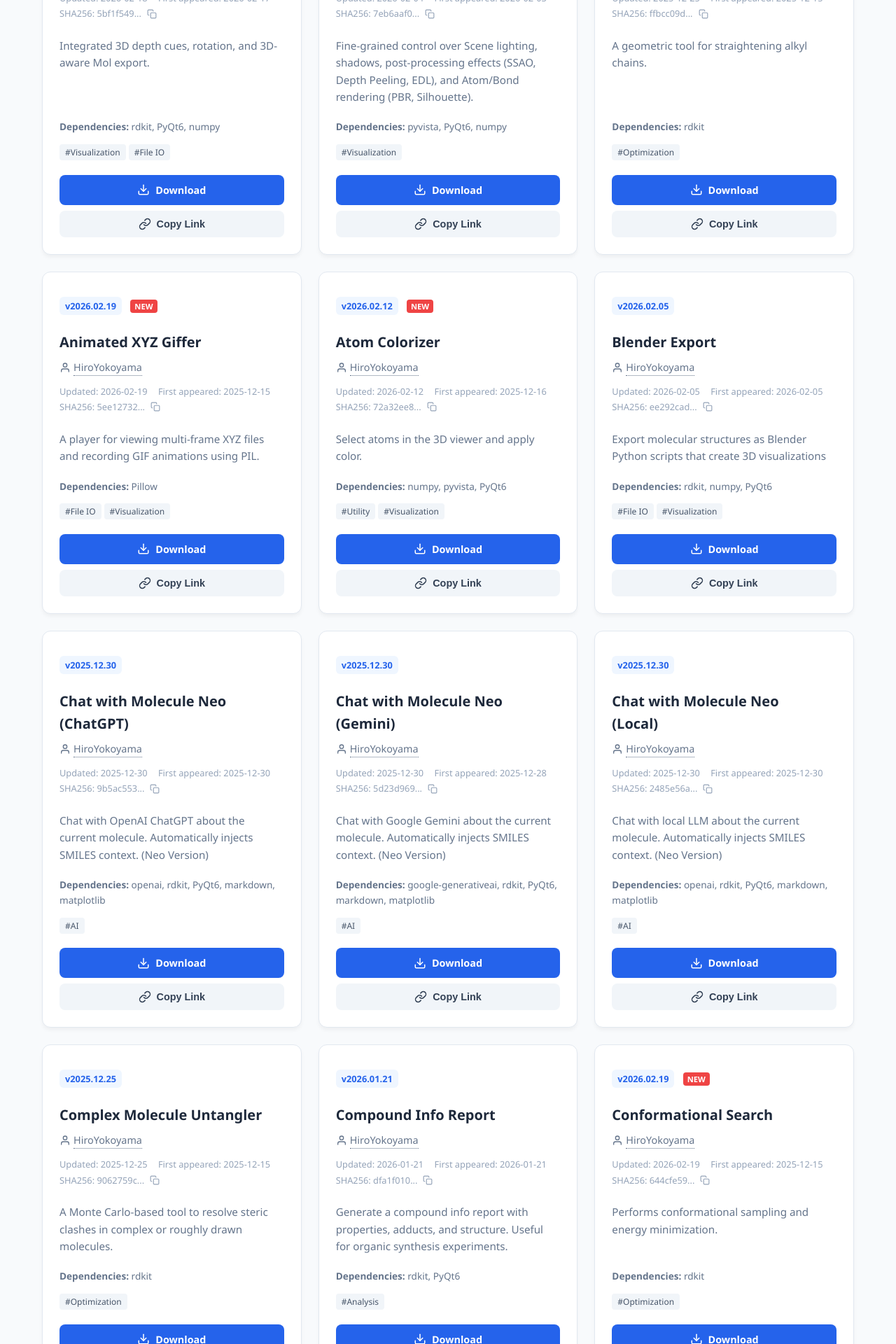
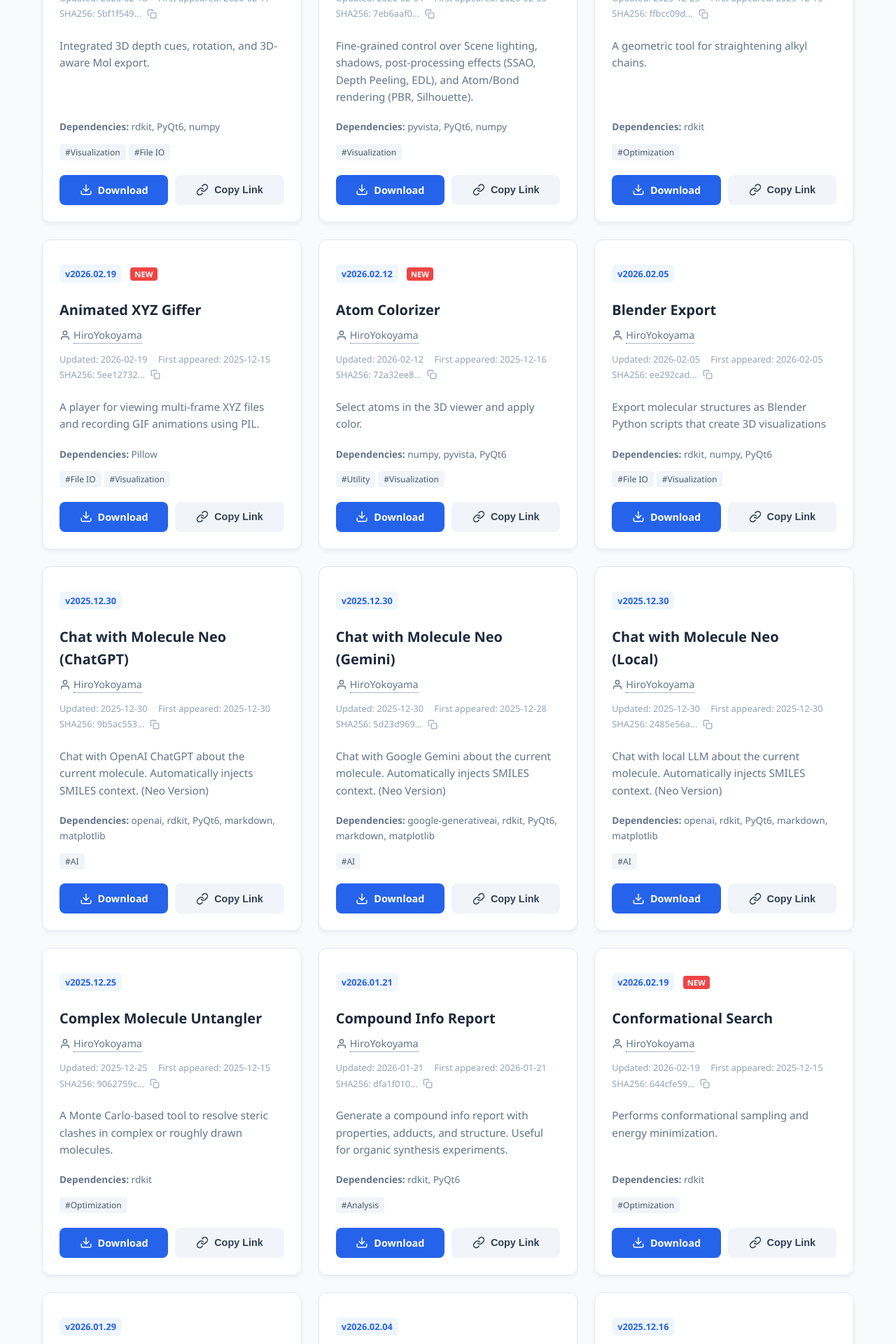
Before and after one commit to HiroYokoyama/moleditpy-plugins, a Jekyll site: the page explorer/index.html, which Jekyll copies as it is, in a window 1280 px wide. Shown: the part 626-2546 px from the top of the page at 70% size. Built offline with Jekyll 4.4.1, drawn with Linux system fonts in a browser that asks for light colours.

Commit message:
Final layout: 50:50 button ratio, fix SHA copy propagation, and card constraints

```diff
--- a/explorer/index.html
+++ b/explorer/index.html
@@ -263,9 +263,9 @@
 
         /* Action Buttons */
         .actions {
-            display: flex;
-            flex-direction: column;
-            gap: 8px;
+            display: grid;
+            grid-template-columns: 1fr 1fr;
+            gap: 10px;
         }
 
         .btn {
@@ -723,7 +723,7 @@
                      ${plugin.sha256 ? `
                         <div style="margin-top:2px; display: flex; align-items: center;">
                             <span title="${plugin.sha256}">SHA256: ${plugin.sha256.substring(0, 8)}...</span>
-                            <button class="copy-sha-btn" onclick="copyToClipboard(this, '${plugin.sha256}')" title="Copy full SHA256">
+                            <button class="copy-sha-btn" onclick="copyToClipboard(this, '${plugin.sha256}', event)" title="Copy full SHA256">
                                 <svg viewBox="0 0 24 24" fill="none" stroke="currentColor" stroke-width="2" stroke-linecap="round" stroke-linejoin="round">
                                     <rect x="9" y="9" width="13" height="13" rx="2" ry="2"></rect>
                                     <path d="M5 15H4a2 2 0 0 1-2-2V4a2 2 0 0 1 2-2h9a2 2 0 0 1 2 2v1"></path>
@@ -907,7 +910,7 @@
                 container.style.display = 'flex';
                 container.innerHTML = `
                     <span title="${installer.sha256}">SHA256: ${installer.sha256.substring(0, 8)}...</span>
-                    <button class="copy-sha-btn" onclick="copyToClipboard(this, '${installer.sha256}')" title="Copy full SHA256">
+                    <button class="copy-sha-btn" onclick="copyToClipboard(this, '${installer.sha256}', event)" title="Copy full SHA256">
                         <svg viewBox="0 0 24 24" fill="none" stroke="currentColor" stroke-width="2" stroke-linecap="round" stroke-linejoin="round">
                             <rect x="9" y="9" width="13" height="13" rx="2" ry="2"></rect>
                             <path d="M5 15H4a2 2 0 0 1-2-2V4a2 2 0 0 1 2-2h9a2 2 0 0 1 2 2v1"></path>
```
Also changed, not shown: other parts of explorer/index.html (+5 -2 lines).
